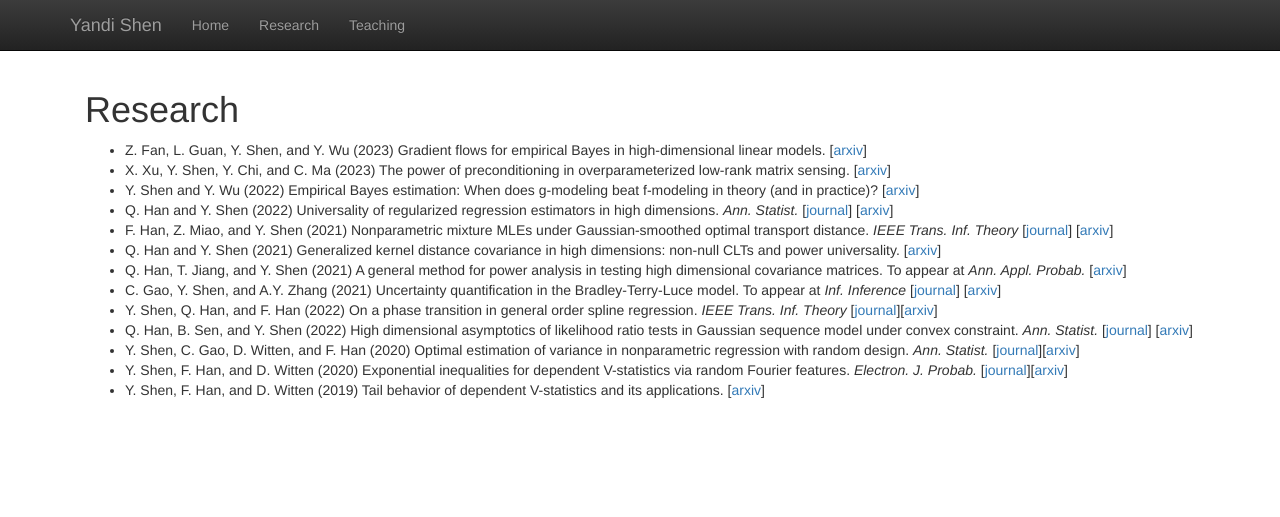
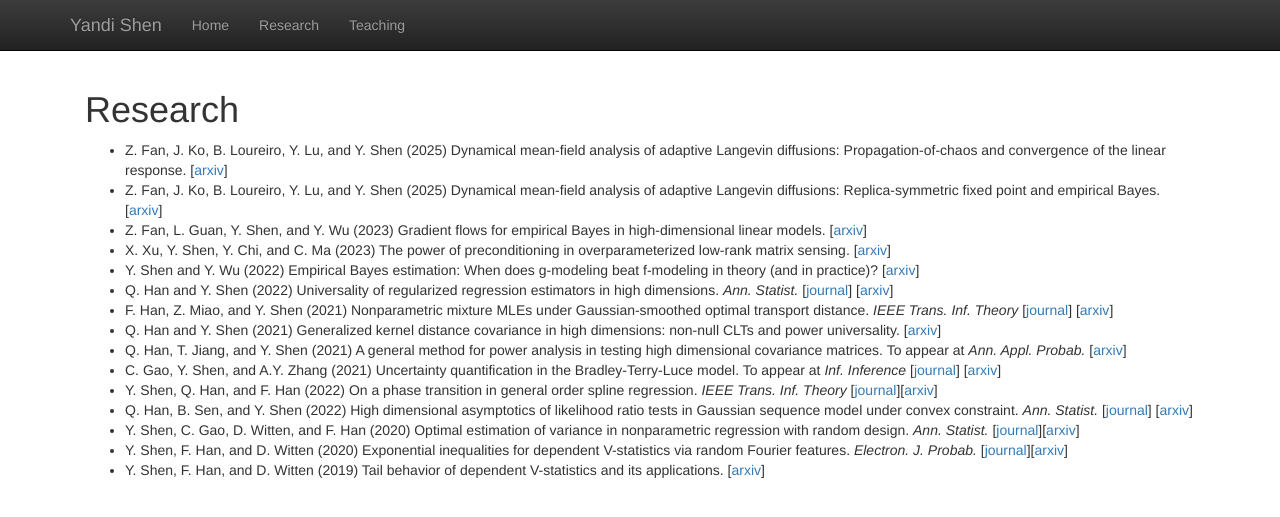
Before and after one commit to SayidShen/SayidShen.github.io, a Jekyll site: the page built from research.html, in a window 1280 px wide. Shown: the top 517 px of the page. Built offline with Jekyll 4.4.1, drawn with Linux system fonts in a browser that asks for light colours; nearby versions of some CDN libraries; library files that are not in the unit come from our copies.

Commit message:
update research page

```diff
--- a/research.html
+++ b/research.html
@@ -9,6 +9,12 @@ title:  'Research'
 
 
   <ul>
+
+    <li> Z. Fan, J. Ko, B. Loureiro, Y. Lu, and Y. Shen (2025) Dynamical mean-field analysis of adaptive Langevin diffusions: Propagation-of-chaos and convergence of the linear response. [<a href = "https://arxiv.org/abs/2504.15556">arxiv</a>]
+    </li>
+
+    <li> Z. Fan, J. Ko, B. Loureiro, Y. Lu, and Y. Shen (2025) Dynamical mean-field analysis of adaptive Langevin diffusions: Replica-symmetric fixed point and empirical Bayes. [<a href = "https://arxiv.org/abs/2504.15558">arxiv</a>]
+    </li>
 
     <li> Z. Fan, L. Guan, Y. Shen, and Y. Wu (2023) Gradient flows for empirical Bayes in high-dimensional linear models. [<a href = "https://arxiv.org/abs/2312.12708">arxiv</a>]
     </li>
```
